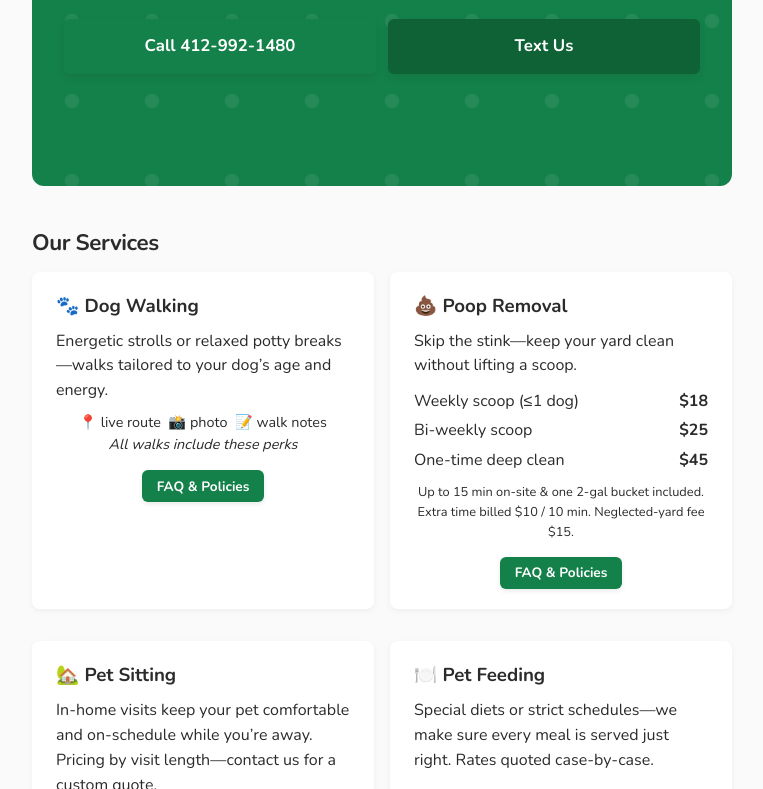
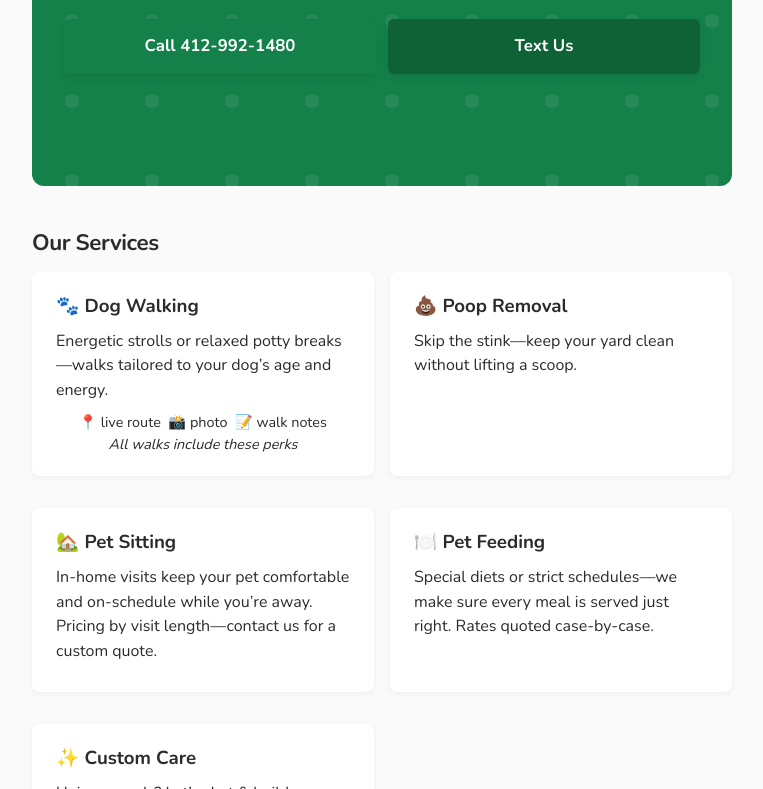
Before and after one commit to pghcham1990/Bbarkstroll-site, a plain HTML site: page index.html in a window 1280 px wide. Shown: the part 451-1240 px from the top of the page, without its empty margins (258-1021 px from the left). Drawn offline with nearby package versions, Linux system fonts and the light colour scheme.

Commit message:
index.html

```diff
--- a/index.html
+++ b/index.html
@@ -160,28 +160,12 @@ footer small{display:block;margin-top:.3rem;font-size:.75rem}
           📍 live route&nbsp;&nbsp;📸 photo&nbsp;&nbsp;📝 walk notes<br>
           <em>All walks include these perks</em>
         </p>
-
-<div class="faq-wrap" style="text-align:center;margin-top:.9rem">
-  <a href="#" class="open-walk-faq faq-btn">FAQ &amp; Policies</a>
-</div>
       </article>
 
       <!-- Dog Poop Removal -->
       <article>
         <h3>💩 Poop Removal</h3>
         <p>Skip the stink—keep your yard clean without lifting a scoop.</p>
-        <table class="rates">
-          <tr><td>Weekly scoop (≤1 dog)</td><td>$18</td></tr>
-          <tr><td>Bi‑weekly scoop</td><td>$25</td></tr>
-          <tr><td>One‑time deep clean</td><td>$45</td></tr>
-        </table>
-        <p class="perks" style="font-size:.8rem">
-          Up to 15&nbsp;min on‑site &amp; one 2‑gal bucket included.<br>
-          Extra time billed $10&nbsp;/&nbsp;10&nbsp;min. Neglected‑yard fee $15.
-        </p>
-        <div class="faq-wrap" style="text-align:center;margin-top:.9rem">
-          <a href="#" class="open-poop-faq faq-btn">FAQ &amp; Policies</a>
-        </div>
       </article>
 
       <!-- Pet Sitting -->
```
